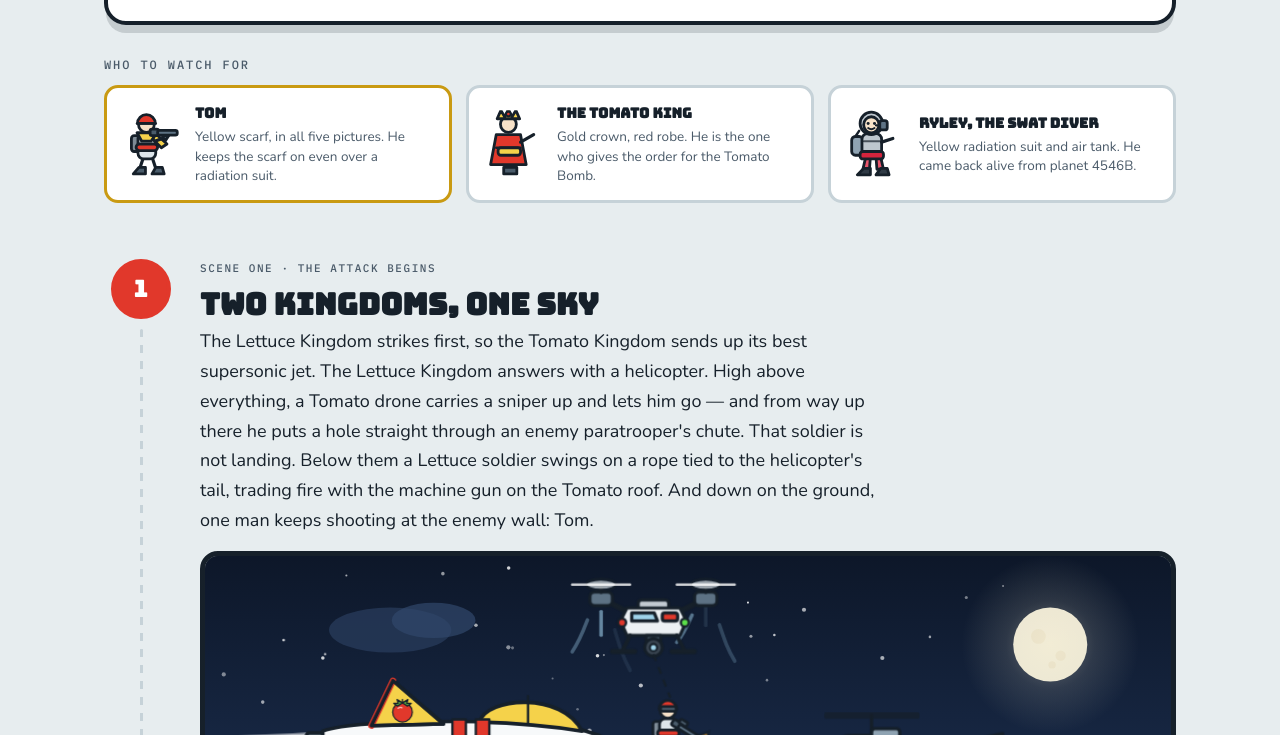
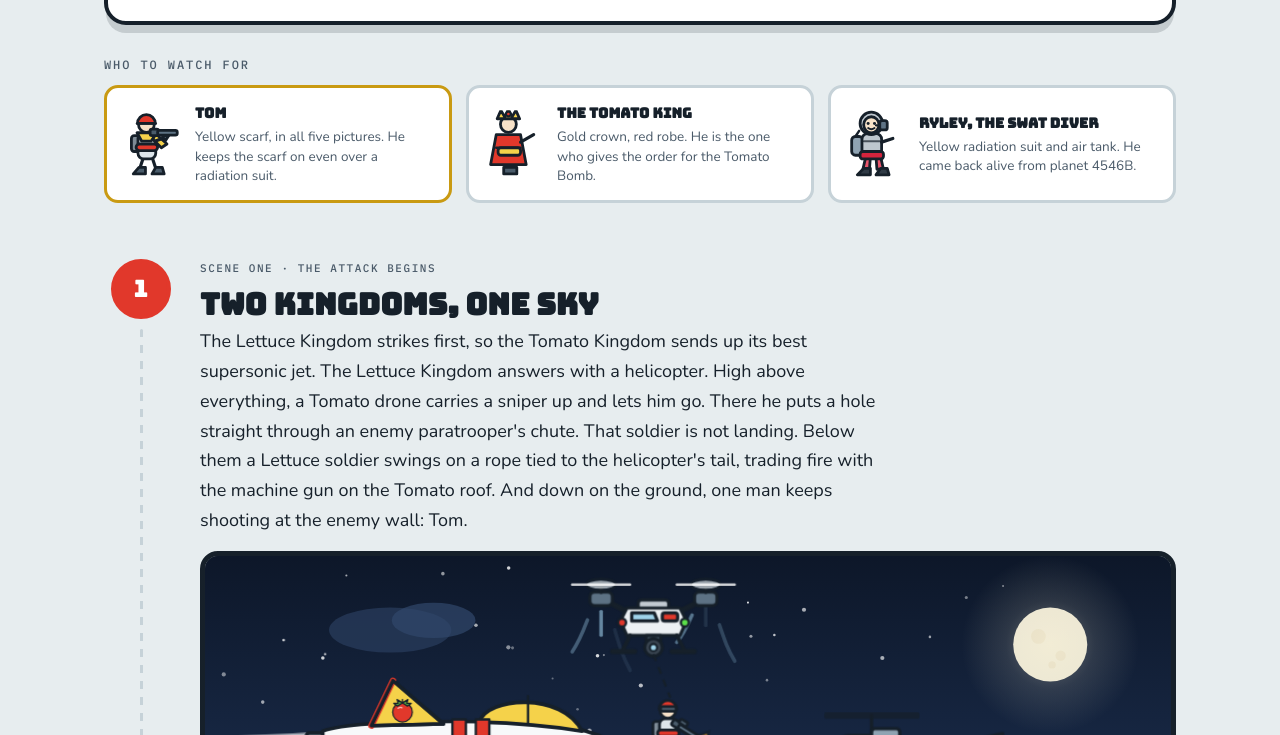
Before and after one commit to haoxi911/tomato-vs-lettuce, a plain HTML site: page index.html in a window 1280 px wide. Shown: the part 507-1242 px from the top of the page. Drawn offline with nearby package versions, Linux system fonts and the light colour scheme; no server answers.

Commit message:
Match scene 1 narration text to how William actually reads it
He reads "...lets him go. There he puts a hole straight through..." rather than
the "and from way up there" connector, so the printed script now says that too.

Co-Authored-By: Claude Opus 5 <noreply@anthropic.com>
Claude-Session: https://claude.ai/code/session_01Xj5WQ14iAxSzZ41jayQBJK

```diff
--- a/index.html
+++ b/index.html
@@ -1009,7 +1009,7 @@
     <div class="panel">
       <p class="beat">Scene One · The Attack Begins</p>
       <h2>Two Kingdoms, One Sky<button class="narrate" type="button" data-src="audio/01-scene-1.mp3" aria-label="Play William reading scene one"><svg class="ic" viewBox="0 0 24 24" aria-hidden="true"><path class="pl" d="M7 4 L20 12.5 L7 21 Z"/><g class="ps"><rect x="6" y="4" width="4.6" height="17" rx="1.2"/><rect x="13.4" y="4" width="4.6" height="17" rx="1.2"/></g></svg><span class="t">PLAY</span></button></h2>
-      <p class="narration">The Lettuce Kingdom strikes first, so the Tomato Kingdom sends up its best supersonic jet. The Lettuce Kingdom answers with a helicopter. High above everything, a Tomato drone carries a sniper up and lets him go — and from way up there he puts a hole straight through an enemy paratrooper's chute. That soldier is not landing. Below them a Lettuce soldier swings on a rope tied to the helicopter's tail, trading fire with the machine gun on the Tomato roof. And down on the ground, one man keeps shooting at the enemy wall: Tom.</p>
+      <p class="narration">The Lettuce Kingdom strikes first, so the Tomato Kingdom sends up its best supersonic jet. The Lettuce Kingdom answers with a helicopter. High above everything, a Tomato drone carries a sniper up and lets him go. There he puts a hole straight through an enemy paratrooper's chute. That soldier is not landing. Below them a Lettuce soldier swings on a rope tied to the helicopter's tail, trading fire with the machine gun on the Tomato roof. And down on the ground, one man keeps shooting at the enemy wall: Tom.</p>
       <figure class="frame">
         <div class="art" data-view="cartoon">
           <div class="half half-a"><span class="tag">CARTOON VERSION</span>
```
Also changed, not shown: 1 other file.
